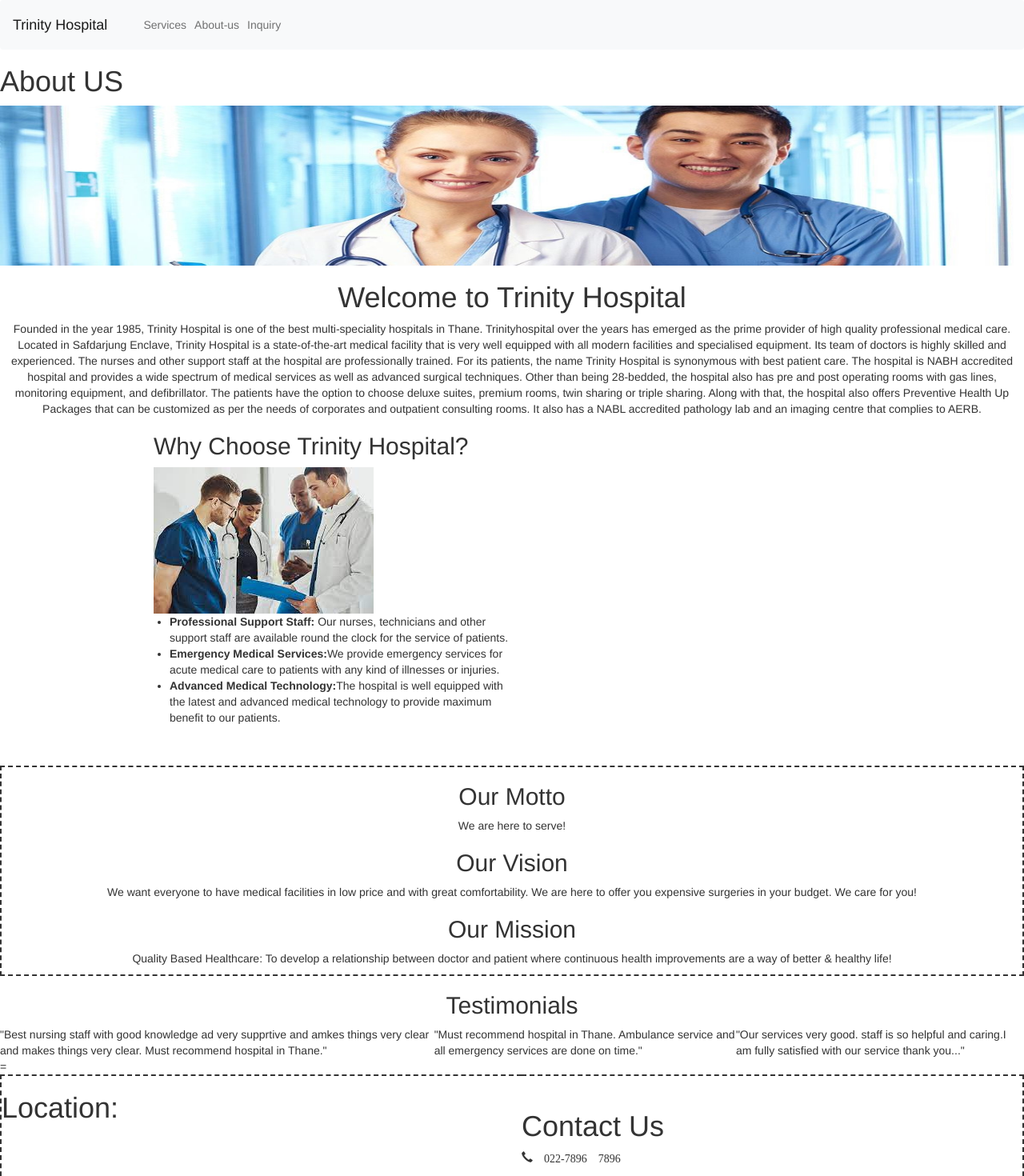
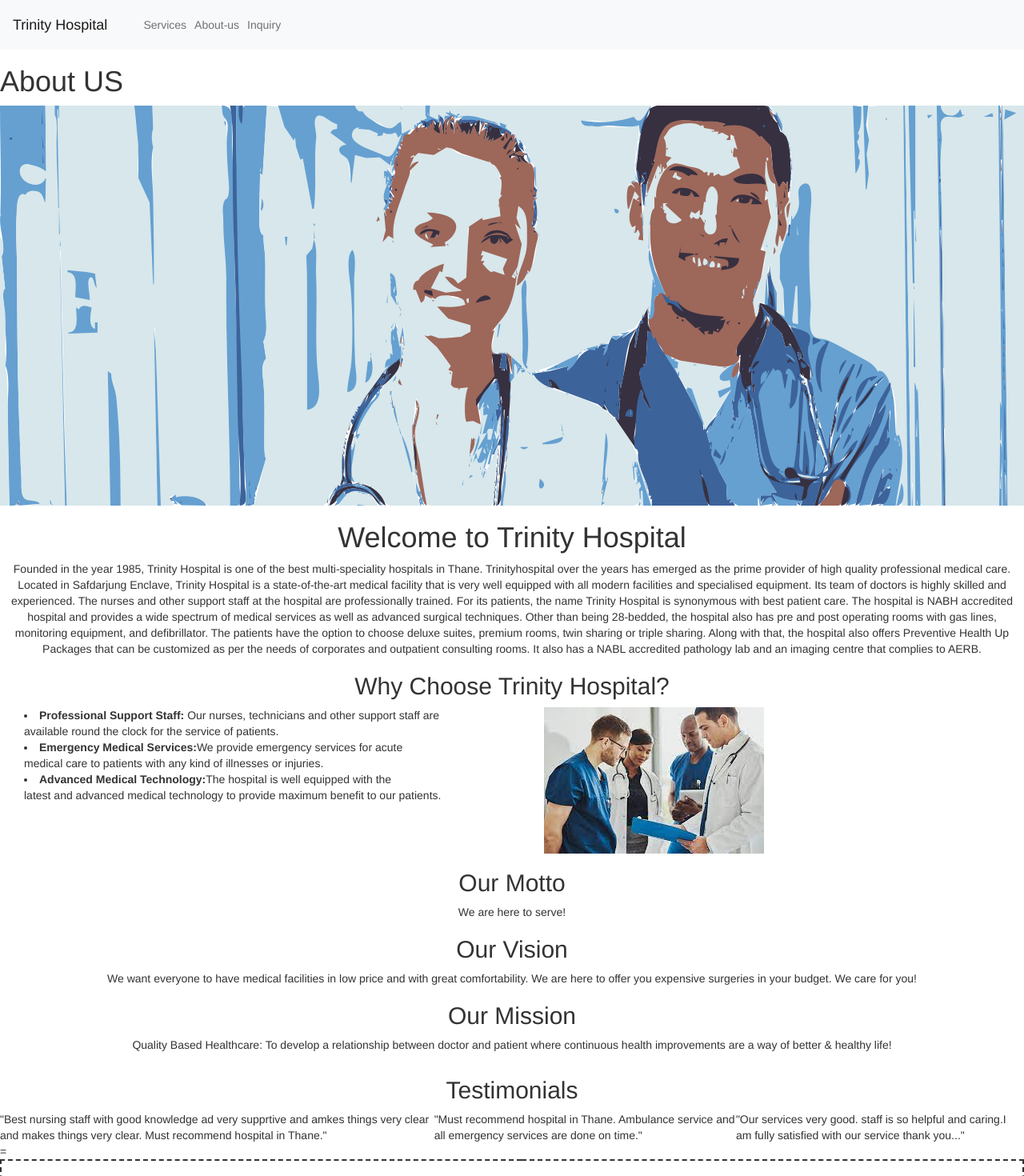
Before and after one commit to HatimDalal/HospitalWebsite, an Angular app: page /About-us in a window 1280 px wide. Shown: the top 1470 px of the page at 80% size. Built offline with nearby package versions, Linux system fonts and the light colour scheme; grey boxes are pictures that could not be loaded.

Commit message:
garimafour

```diff
--- a/src/app/about-us/about-us.component.css
+++ b/src/app/about-us/about-us.component.css
@@ -1,6 +1,6 @@
 .img1{
     width:100%;
-    height: 20rem;
+    height: 50rem;
 }
 
 .class2{
@@ -13,25 +13,24 @@
 }
 
 #inner-colmn{
-    padding:60%;
     background-color: #f6f8fa;
-    width:100;
-
-
+    width:100%;
+  }
+  .why{
+      text-align: center;
   }
   .showcase{
-      width:70%;
-      margin:auto;
-
-
+      width:100%
   }
 .content{
     width: 50%;
-
+    float:left;
+    padding-left: 30px;
   }
   .img4{
-      width:100%;
-      float: left;
+      width:50%;
+      float:right;
+      padding-left: 40px;
   }
 
 #main{
@@ -40,8 +39,7 @@
 }
 
 .tablemain{
-    border: 0.2rem;
-    border-style: dashed;
+    padding-top: 30px;
     width:100%;
 }
 
--- a/src/app/about-us/about-us.component.html
+++ b/src/app/about-us/about-us.component.html
@@ -19,23 +19,19 @@
 
         <div id="inner-column"> <!--start of inner coulmn-->
           <div class="showcase">
-        <h2>Why Choose Trinity Hospital?</h2>
+        <h2 class="why">Why Choose Trinity Hospital?</h2>
+        </div>
 
             <div class="img4">
                 <img class="showcase1"  [src]="image2">
             </div>
 
             <div class="content">
-            <ul>
-                <li><b>Professional Support Staff: </b>
-                    Our nurses, technicians and other support staff are available round the clock for the service of patients.</li>
-                <li><b>Emergency Medical Services:</b>We provide emergency services for acute medical care to patients with any kind of illnesses or injuries.</li>
-                <li><b>Advanced Medical Technology:</b>The hospital is well equipped with the latest and advanced medical technology to provide maximum benefit to our patients.</li>
-            </ul>
+                                <li><b>Professional Support Staff: </b>
+                    Our nurses, technicians and other support staff are <br> available round the clock for the service of patients.</li>
+                <li><b>Emergency Medical Services:</b>We provide emergency services for acute <br> medical care to patients with any kind of illnesses or injuries.</li>
+                <li><b>Advanced Medical Technology:</b>The hospital is well equipped with the <br> latest and advanced medical technology to provide maximum benefit to our patients.</li>
             </div>
-        </div>
-
-
         </div> <!--start of inner coulmn-->
 
 
--- a/src/app/about-us/about-us.component.ts
+++ b/src/app/about-us/about-us.component.ts
@@ -7,7 +7,7 @@ import { Component, OnInit } from '@angular/core';
 })
 export class AboutUSComponent implements OnInit {
 
-  image:string="assets/images/doctor4.jpg";
+  image:string="assets/images/doctor4.svg";
   image1:string="assets/images/doctor2.jpg";
   image2:string="assets/images/doctor3.jpg";
   image3:string="assets/images/doctor1.jpg";
```
Also changed, not shown: src/assets/images/doctor4.svg (added).
